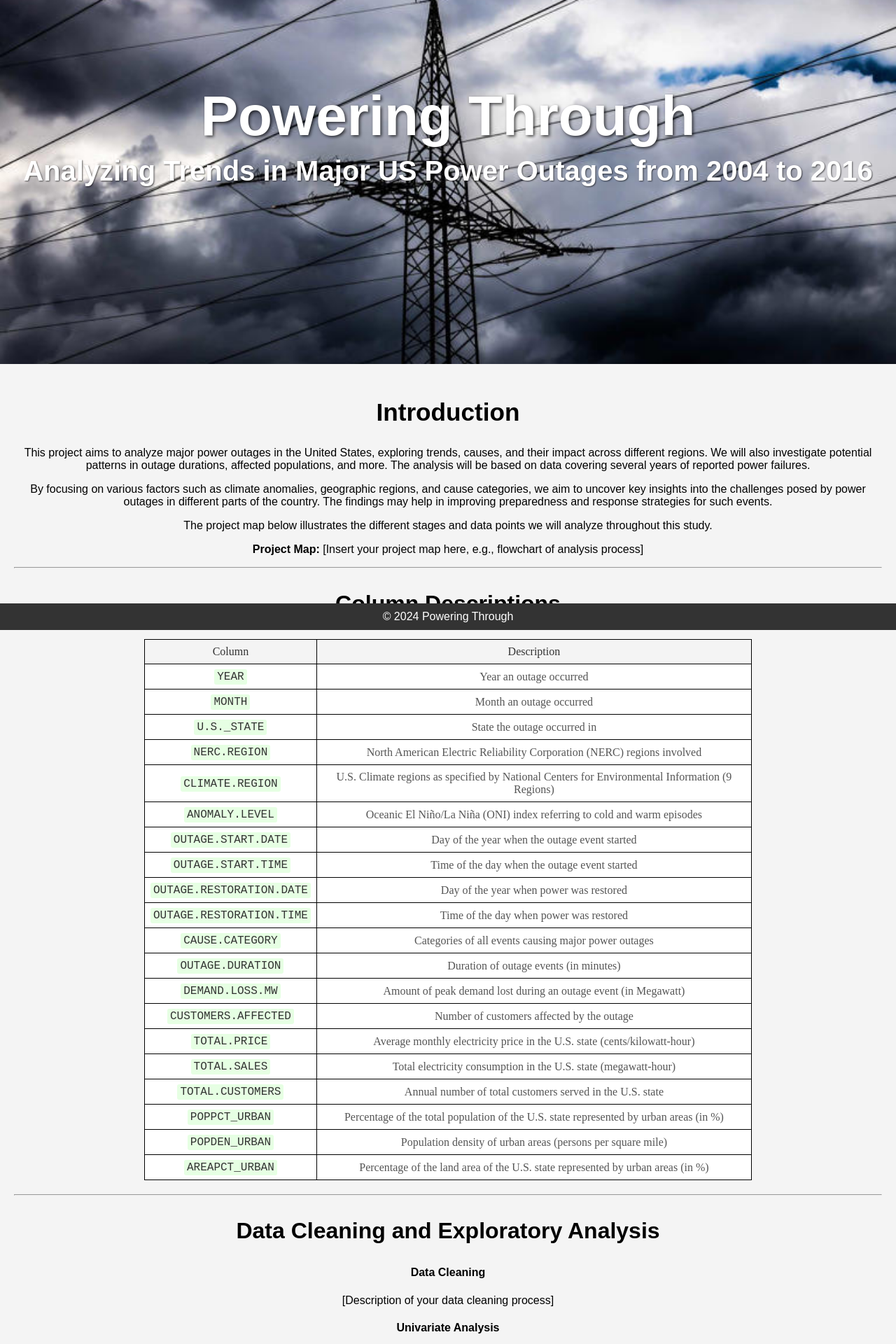
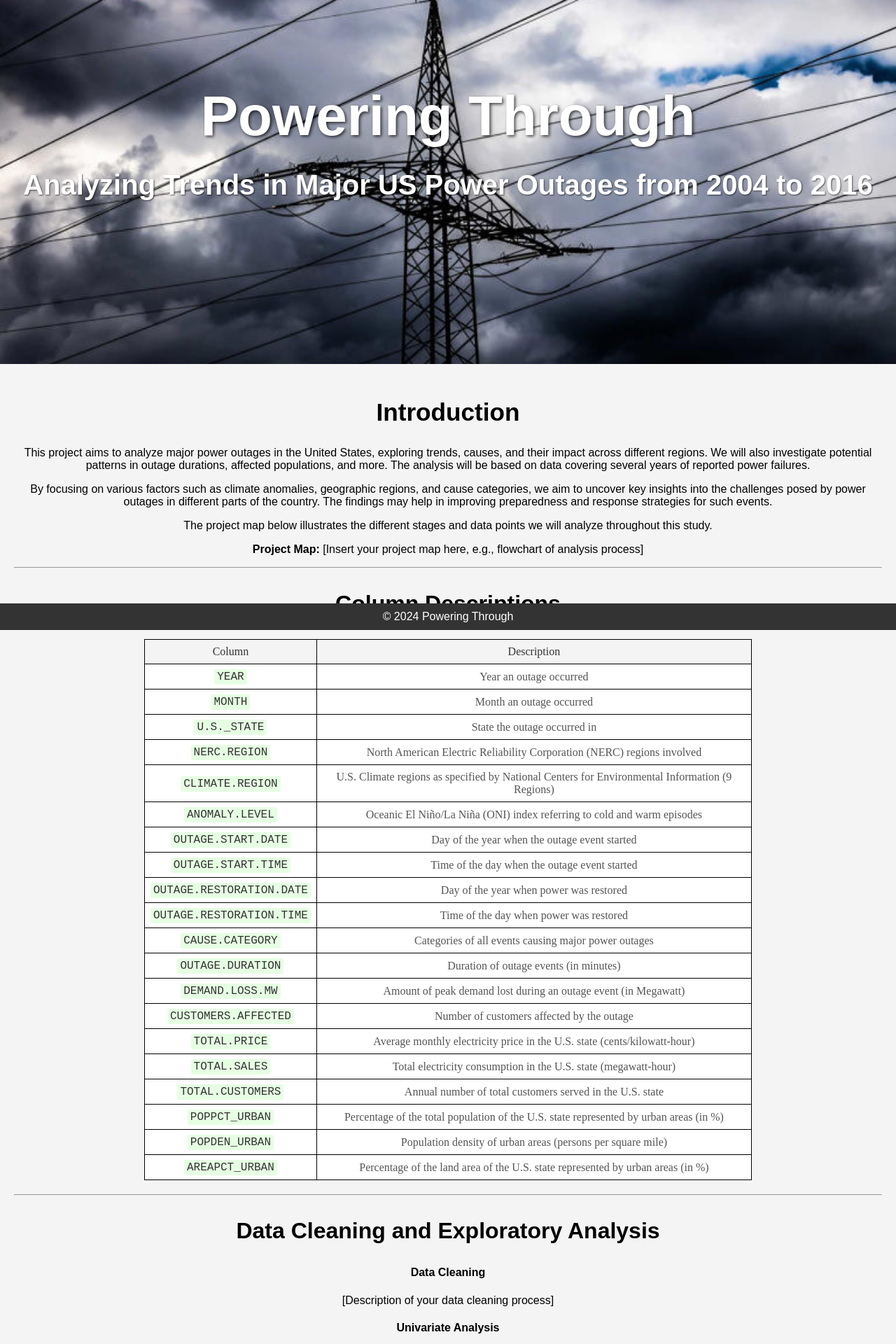
Before and after one commit to andiigonzalez/Power_Outage_Analysis, a Jekyll site: the page built from index.md, in a window 1280 px wide. Shown: the top 1920 px of the page at 70% size. Built offline with Jekyll 4.4.1, drawn with Linux system fonts in a browser that asks for light colours.

Commit message:
Update custom.css

```diff
--- a/assets/css/custom.css
+++ b/assets/css/custom.css
@@ -33,7 +33,7 @@
   background-image: url("https://andiigonzalez.github.io/Power_Outage_Analysis/assets/images/header_image.jpeg");
   background-size: cover;
   background-position: center;
-  height: 400px;
+  height: 500px;
   text-align: center;
   color: white;
   padding-top: 120px;
@@ -52,7 +52,7 @@
 .custom-banner h3 {
   font-size: 2.5em !important;
   color: white !important; /* Keep white color for banner subtitle */
-  margin-top: 10px;
+  margin-top: 30px;
   text-shadow: 1px 1px 2px rgba(0, 0, 0, 0.6); /* Optional: add text shadow for better contrast */
 }
 
```
